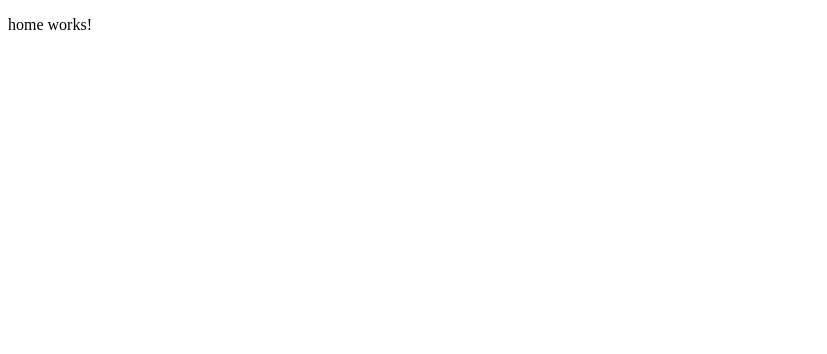
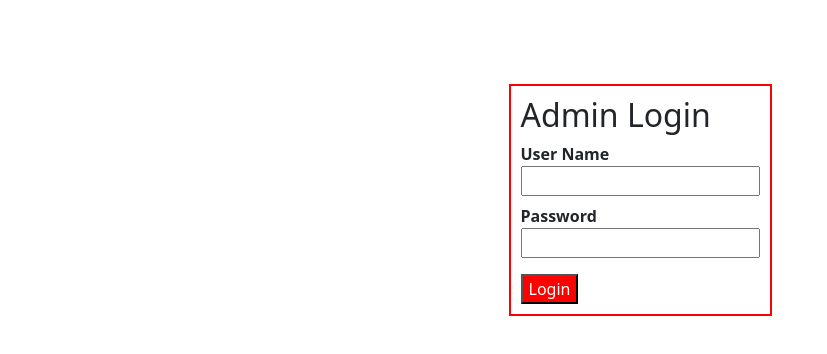
Before and after one commit to sharmilashaik-365/UI, an Angular app: page / in a window 1280 px wide. Shown: the top 354 px of the page, without its empty margins (0-827 px from the left). Built offline with nearby package versions, Linux system fonts and the light colour scheme.

Commit message:
first commit

```diff
--- a/package.json
+++ b/package.json
@@ -18,6 +18,8 @@
     "@angular/platform-browser": "~13.1.0",
     "@angular/platform-browser-dynamic": "~13.1.0",
     "@angular/router": "~13.1.0",
+    "bootstrap": "^5.1.3",
+    "bootstrap-icons": "^1.7.2",
     "rxjs": "~7.4.0",
     "tslib": "^2.3.0",
     "zone.js": "~0.11.4"
--- a/projects/shopping/src/app/app.module.ts
+++ b/projects/shopping/src/app/app.module.ts
@@ -17,6 +17,6 @@ import { HomeComponent } from './components/home/home.component';
     BrowserModule
   ],
   providers: [],
-  bootstrap: [HomeComponent]
+  bootstrap: [LoginComponent]
 })
 export class AppModule { }
--- a/projects/shopping/src/index.html
+++ b/projects/shopping/src/index.html
@@ -8,6 +8,6 @@
   <link rel="icon" type="image/x-icon" href="favicon.ico">
 </head>
 <body>
-  <app-home></app-home>
+  <app-login></app-login>
 </body>
 </html>
--- a/projects/shopping/src/styles.css
+++ b/projects/shopping/src/styles.css
@@ -1 +1,4 @@
 /* You can add global styles to this file, and also import other style files */
+
+@import '../../../node_modules/bootstrap-icons/font/bootstrap-icons.css';
+@import '../../../node_modules/bootstrap/dist/css/bootstrap.css';
```
Also changed, not shown: 1 other file (tests, documents, lock files or other folders).
